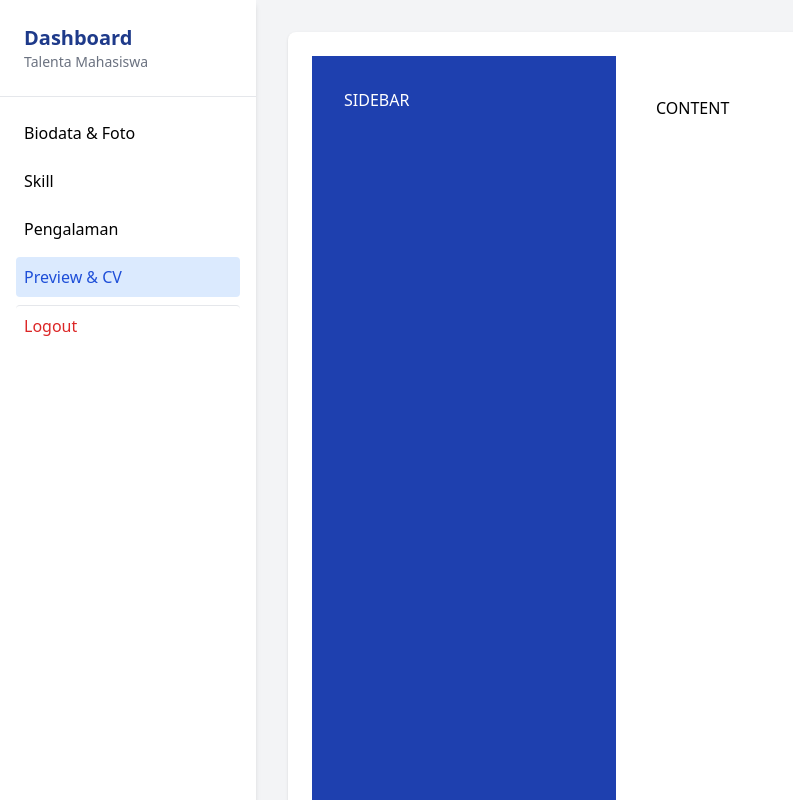
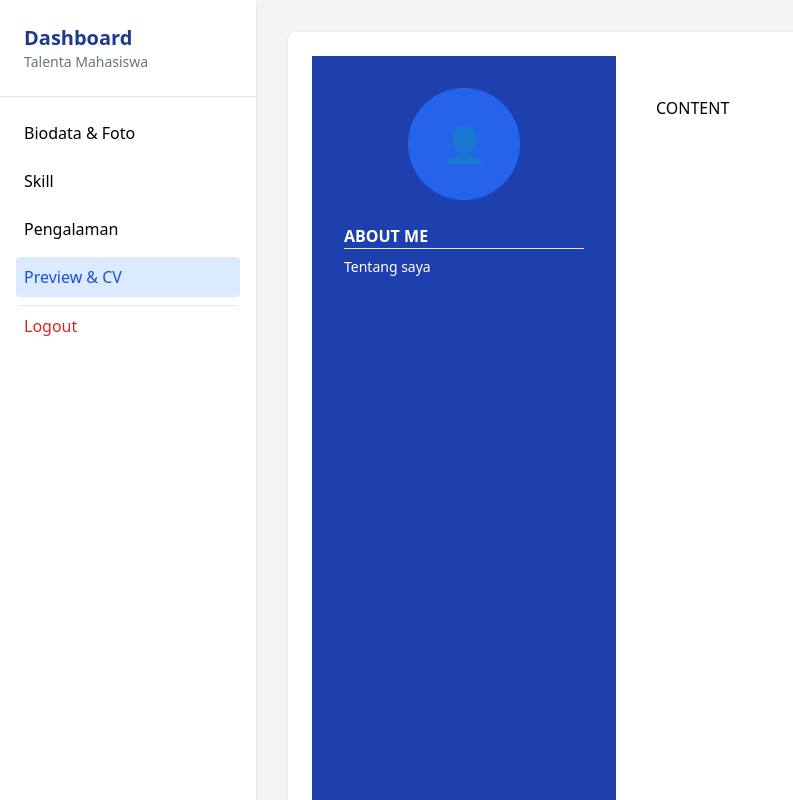
Before and after one commit to mezuuu/Aplikasi-Talenta-Mahasiswa-CV-Builder, a React app in the folder frontend/: page /dashboard in a window 1280 px wide. Both pictures are taken after a click on the button "Preview & CV". Shown: the top 800 px of the page, without its empty margins (0-793 px from the left). Built offline with nearby package versions, Linux system fonts and the light colour scheme; no server answers; the HTML template or start-up script is replaced by a standard one.

Commit message:
commit 3: add sidebar section

```diff
--- a/frontend/src/components/dashboard/Preview.jsx
+++ b/frontend/src/components/dashboard/Preview.jsx
@@ -3,9 +3,18 @@ import React, { useRef } from "react";
 const CVDocument = React.forwardRef((props, ref) => (
   <div ref={ref}>
     <div className="grid grid-cols-12 min-h-[1120px]">
+
       <div className="col-span-4 bg-blue-800 text-white p-8">
-        SIDEBAR
+        <div className="flex justify-center mb-6">
+          <div className="w-28 h-28 rounded-full bg-blue-600 flex items-center justify-center text-4xl">
+            👤
+          </div>
+        </div>
+
+        <h3 className="font-bold border-b mb-2">ABOUT ME</h3>
+        <p className="text-sm">Tentang saya</p>
       </div>
+
       <div className="col-span-8 p-10">
         CONTENT
       </div>
```
